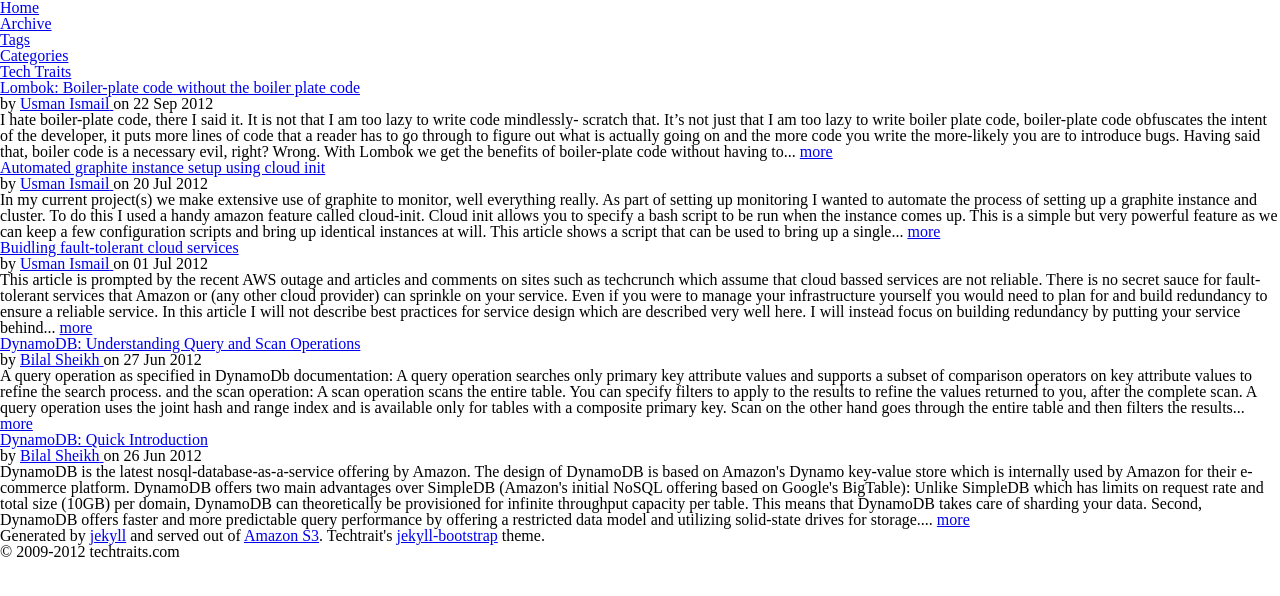
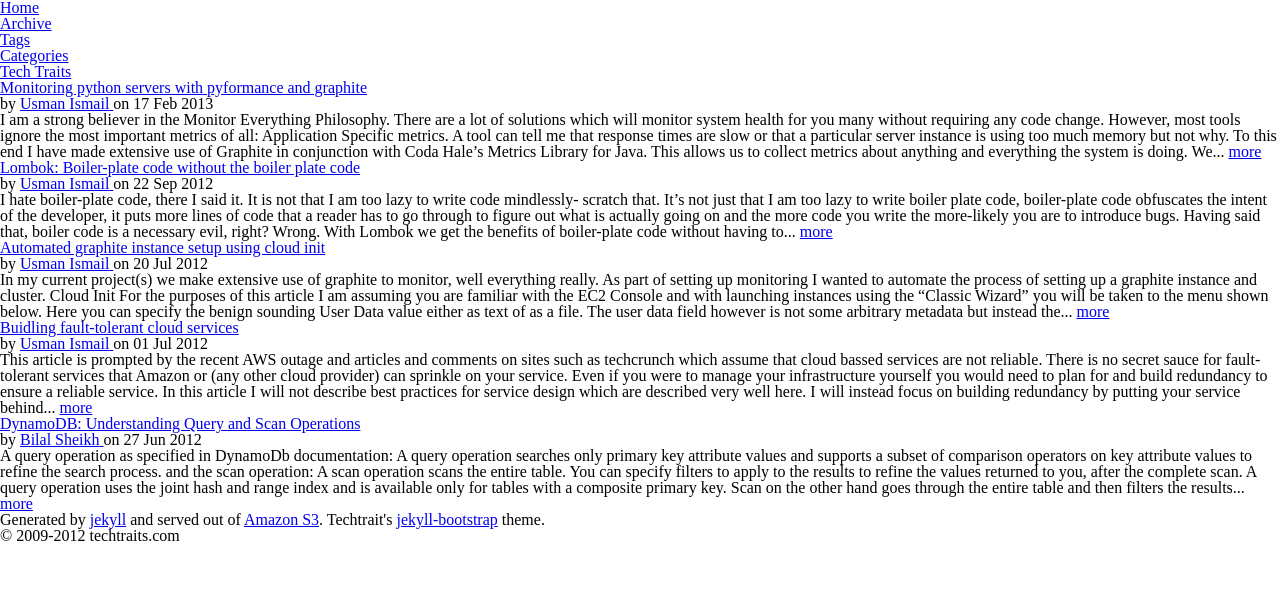
Before and after one commit to techtraits/techtraits-blog, a Jekyll site: the page built from index.md, in a window 1280 px wide. Shown: the top 596 px of the page. Built offline with Jekyll 4.4.1, drawn with Linux system fonts in a browser that asks for light colours; nearby versions of some CDN libraries; library files that are not in the unit come from our copies; some of the changed lines change nothing that is shown.

Commit message:
Adding new article about pyformance

```diff
--- a/_posts/2012-07-20-Automated-graphite-instance-setup-using-cloud-init.markdown
+++ b/_posts/2012-07-20-Automated-graphite-instance-setup-using-cloud-init.markdown
@@ -14,7 +14,7 @@
 
 ---
 
-In my current project(s) we make extensive use of graphite to monitor, well everything really. As part of setting up monitoring I wanted to automate the process of setting up a graphite instance and cluster. To do this I used a handy amazon feature called cloud-init. Cloud init allows you to specify a bash script to be run when the instance comes up. This is a simple but very powerful feature as we can keep a few configuration scripts and bring up identical instances at will. This article shows a script that can be used to bring up a single instance graphite server.
+In my current project(s) we make extensive use of graphite to monitor, well everything really. As part of setting up monitoring I wanted to automate the process of setting up a graphite instance and cluster.
 
 
 ### Cloud Init ###
@@ -33,7 +33,8 @@
         python setup.py install
 }
 
-yum -y --enablerepo=epel install python-zope-interface python-memcached python-ldap gcc python26-devel mod_python mod_wsgi django django-tagging pycairo
+yum -y --enablerepo=epel install python-zope-interface python-memcached python-ldap gcc \
+       python26-devel mod_python mod_wsgi django django-tagging pycairo
 
 mkdir $GRAPHITE_INSTALL
 cd $GRAPHITE_INSTALL
--- /dev/null
+++ b/_posts/2013-02-17-Monitoring-python-servers-with-pyformance-and-graphite.markdown
@@ -0,0 +1,217 @@
+---
+layout: post
+title: Monitoring python servers with pyformance and graphite
+date: 2013-02-17 18:46:14
+author: usman
+categories:
+- Programming
+- Monitoring
+- Python
+tags:
+- Monitoring
+- Graphite
+
+---
+![Measure Everyting](/assets/images/monitor.jpg)
+
+
+I am a strong believer in the [Monitor Everything](http://codeascraft.etsy.com/2011/02/15/measure-anything-measure-everything/) Philosophy. There are a lot of solutions which will monitor system health for you many without requiring any code change. However, most tools ignore the most important metrics of all: Application Specific metrics. A tool can tell me that response times are slow or that a particular server instance is using too much memory but not why. To this end I have made extensive use of [Graphite](http://graphite.wikidot.com/) in conjunction with Coda Hale's [Metrics Library](https://github.com/codahale/metrics) for Java. This allows us to collect metrics about anything and everything the system is doing. We count, measure rate, measure delay and even look at distributions of events.
+
+This can sound very resource intensive, for example one of the systems I work with is the backend service for [Simpsons Tapped Out](https://itunes.apple.com/ca/app/the-simpsons-tapped-out/id497595276) for which we have millions of active users and hundreds of server instances. We generate approximately fifty thousand unique values which are all updated on the order of once a minute. This can seem prohibitively expensive but one important fact to leverage is that we already over-provision our application servers to handle sudden load increases. This means there is a lot of computation and memory laying idle at any given time. The metrics library we use puts the onus of computing running averages, distributions and storing metrics values on the node themselves. Then in a background thread once a minute all metrics stored on a server are sent graphite in a single request. Since all client-serving code is updating metrics in local memory there is no response time implication of using metrics. Similarly since metrics are sent to graphite in summarized batched form we are not consuming large amounts of bandwidth.
+
+Since this approach has be so useful to us I wanted to use a similar setup to report metrics out a Python based project I am working on. This article describes the steps necessary to implement efficient metrics collection in python using the [pyformance](https://github.com/usmanismail/pyformance) library.
+
+&nbsp;
+# Create Test Server
+&nbsp;
+
+The first thing is first lets create a server to monitor, I am going to be using the [Twisted framework](http://twistedmatrix.com/trac/) to create a very simple HelloWorld server, code shown below. Run the server and point your browser to http://localhost:8001 and confirm that you get "HelloWorld" as the response.
+
+{% highlight python  linenos %}
+#!/usr/bin/python
+from twisted.internet import reactor
+from twisted.web.server import Site
+from twisted.web.resource import Resource
+
+#This is the request handler use by twistedweb
+class RequestHandler(Resource):
+
+    isLeaf = True
+    def render_GET(self,request):
+        request.setResponseCode(200)
+        return "HelloWorld"
+
+
+if __name__ == '__main__':
+    #Load up twisted web
+    try:
+        resource = RequestHandler()
+        factory = Site(resource)
+        reactor.listenTCP(8001,factory)
+        reactor.run()
+    except Exception as e:
+        print(e)
+{% endhighlight %}
+
+
+&nbsp;
+# Compiling and installing Pyformance
+&nbsp;
+
+
+Before we add metrics to our project we need to install the pyformance module. You can install the standard module from [pip](http://pypi.python.org/pypi/pip) however, I am going to be working of [my fork](https://github.com/usmanismail/pyformance) of the project which adds connections to graphite. In order to compile and install clone the github repo at usmanismail/pyformance and run setup.py with the build and install commands as shown below.
+
+{% highlight bash  linenos %}
+git clone git://github.com/usmanismail/pyformance.git
+cd pyformance
+python setup.py build
+sudo python setup.py install
+{% endhighlight %}
+
+&nbsp;
+&nbsp;
+&nbsp;
+
+Now we import the pyformance metric classes and the MetricsRegistry into our hello world server (Lines 6 & 7). We then create an instance of MetricsRegistry and assign it global scope (Lines 22 & 23). Lastly we get an instance of a counter metric (Line 14) and then increment and print its value on Line (15 & 16). Now run the hello world server again and notice the counter increasing with each request.
+
+&nbsp;
+&nbsp;
+{% highlight python linenos %}
+#!/usr/bin/python
+from twisted.internet import reactor
+from twisted.web.server import Site
+from twisted.web.resource import Resource
+#Import the metric objects from pyformance
+from pyformance.meters import Counter, Histogram, Meter, Timer
+from pyformance.registry import MetricsRegistry
+
+#This is the request handler use by twistedweb
+class RequestHandler(Resource):
+
+    isLeaf = True
+    def render_GET(self,request):
+    	counter = metricsRegistry.counter("hello_called")
+    	counter.inc()
+    	print (counter.get_count())
+        request.setResponseCode(200)
+        return "HelloWorld"
+
+if __name__ == '__main__':
+    #Load up twisted web
+    global metricsRegistry
+    metricsRegistry = MetricsRegistry()
+    try:
+        resource = RequestHandler()
+        factory = Site(resource)
+        reactor.listenTCP(8001,factory)
+        reactor.run()
+    except Exception as e:
+        print(e)
+{% endhighlight %}
+
+&nbsp;
+# Complex Metrics
+&nbsp;
+
+Having a counter in code is useful but does not need a whole library. The real value of of pyformance is in more complex metrics such as histograms. Histograms calculate the distribution of a random event such as response times and packet sizes. In our example we will now accept a client side parameter "world_size" as a query string variable. Line 15,  16 and 17 in the code below show how we create and update a histogram metric.
+
+{% highlight python linenos %}
+#!/usr/bin/python
+from twisted.internet import reactor
+from twisted.web.server import Site
+from twisted.web.resource import Resource
+#Import the metric objects from pyformance
+from pyformance.meters import Counter, Histogram, Meter, Timer
+from pyformance.registry import MetricsRegistry
+
+#This is the request handler use by twistedweb
+class RequestHandler(Resource):
+
+    isLeaf = True
+    def render_GET(self,request):
+        counter = metricsRegistry.counter("hello_called").inc()
+        world_size = request.args["world_size"][0]
+        histogram = metricsRegistry.histogram("world_size");
+        histogram.add(int(world_size))
+        request.setResponseCode(200)
+        return str(metricsRegistry._get_histogram_metrics("world_size"))
+
+if __name__ == '__main__':
+    #Load up twisted web
+    global metricsRegistry
+    metricsRegistry = MetricsRegistry()
+    try:
+        resource = RequestHandler()
+        factory = Site(resource)
+        reactor.listenTCP(8001,factory)
+        reactor.run()
+    except Exception as e:
+        print(e)
+{% endhighlight %}
+
+&nbsp;
+&nbsp;
+
+Test the code by entering the the following URL in your browser [http://localhost:8001?world_size=X](http://localhost:8001?world_size=X) where X is any number. In response you will now be something like:
+
+{% highlight javascript linenos %}
+{
+	'count': 3.0,
+	'999_percentile': 15,
+	'std_dev': 6.928203230275509,
+	'99_percentile': 15,
+	'min': 3,
+	'95_percentile': 15,
+	'max': 15,
+	'avg': 7.0,
+	'75_percentile': 15
+}
+{% endhighlight %}
+
+&nbsp;
+# Getting Data to Graphite
+&nbsp;
+
+Having access to metric values on a node is only marginally useful, we know need to get them to graphite where we can graph them over time and aggregate values from all our deployed nodes. For this we use a service called [HostedGraphite](https://www.hostedgraphite.com/). You can get a free trial account for hosted graphite [here](https://www.hostedgraphite.com/signup/). Once you have an account click the Account tab and you should see something like the page below. From here copy your API Key.
+
+![Hosted Graphite](/assets/images/hostedgraphite.png)
+&nbsp;
+&nbsp;
+
+We can now import (Line 8) and create an instance of (Line 26) Hosted Graphite Reporter. We need to pass in an instance of the metrics registry, the time interval after which to report metrics to Graphite, I am using 10s as the interval. Lastly, we need to pass in the Hosted Graphite API key we read earlier. If you run your server again and send some requests to update the metrics, you should now see metrics values in hosted graphite. Log back into hosted graphite and click the composer tab to be able to see your metrics.
+
+{% highlight python linenos %}
+#!/usr/bin/python
+from twisted.internet import reactor
+from twisted.web.server import Site
+from twisted.web.resource import Resource
+#Import the metric objects from pyformance
+from pyformance.meters import Counter, Histogram, Meter, Timer
+from pyformance.registry import MetricsRegistry
+from pyformance.reporters import HostedGraphiteReporter
+
+#This is the request handler use by twistedweb
+class RequestHandler(Resource):
+
+    isLeaf = True
+    def render_GET(self,request):
+        counter = metricsRegistry.counter("hello_called").inc()
+        world_size = request.args["world_size"][0]
+        histogram = metricsRegistry.histogram("world_size");
+        histogram.add(int(world_size))
+        request.setResponseCode(200)
+        return str(metricsRegistry._get_histogram_metrics("world_size"))
+
+if __name__ == '__main__':
+    #Load up twisted web
+    global metricsRegistry
+    metricsRegistry = MetricsRegistry()
+    reporter = HostedGraphiteReporter(metricsRegistry, 10, "XXXXXXXX-XXXX-XXXX-XXXX-XXXXXXXXXXXX")
+    try:
+        resource = RequestHandler()
+        factory = Site(resource)
+        reactor.listenTCP(8001,factory)
+        reactor.run()
+    except Exception as e:
+        print(e)
+{% endhighlight %}
```
Also changed, not shown: assets/images/cloudback.png (added), assets/images/hostedgraphite.png (added), assets/images/monitor.jpg (added).
